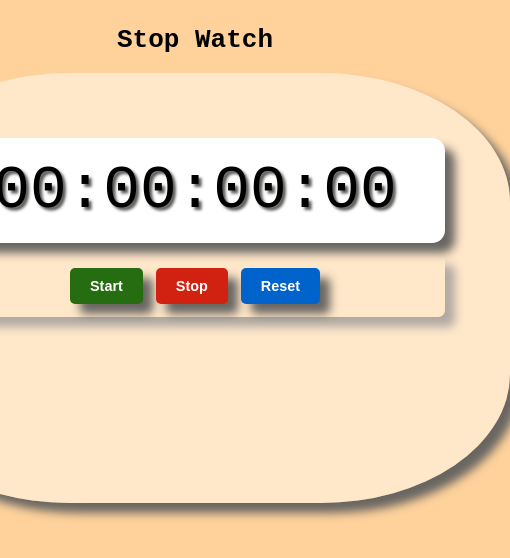
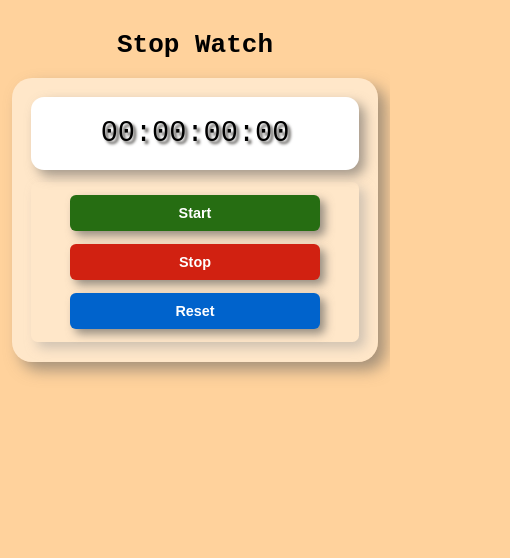
Before and after one commit to rajroshann/stop_watch, a plain HTML site: page index.html in a window 390 px wide. Shown: the whole page, 510 px wide, since content can reach past the window. Drawn offline with Linux system fonts and the light colour scheme.

Commit message:
Made stopwatch responsive for mobile devices

```diff
--- a/style.css
+++ b/style.css
@@ -1,102 +1,107 @@
-body{
+body {
   display: flex;
   flex-direction: column;
   align-items: center;
-  height: 100vh;
+  min-height: 100vh;
   background-color: rgba(255, 158, 40, 0.459);
   font-family: monospace;
-  height: 100%;
+  margin: 0;
+  padding: 1em;
 }
-#box{
 
+/* Stopwatch container */
+#box {
   display: flex;
   flex-direction: column;
   background-color: rgba(255, 255, 255, 0.455);
-  width: 500px;
-  height: 300px;
- padding:  5em;
- gap: .9em;
+  width: 90%;             /* take full width on small screens */
+  max-width: 500px;       /* cap for larger screens */
+  height: auto;           /* adjust height automatically */
+  padding: 2em;
+  gap: 0.9em;
+  border-radius: 20px;
+  box-shadow: 8px 8px 15px rgba(105, 102, 98, 0.6);
+}
 
-  border-radius: 13px;
-  box-shadow: 10px 10px 10px rgb(105, 102, 98);
-  border-radius: 30%;
-}
-#clock_box{
+/* Clock box */
+#clock_box {
   display: flex;
-  background-color: rgb(255, 255, 255);
-  font-size: 4.7em;
+  background-color: #fff;
+  font-size: 3em;        /* smaller base font */
   justify-content: center;
-  text-align: center;
   align-items: center;
   text-shadow: 3px 3px 3px rgb(91, 89, 86);
-  padding: .3em;
+  padding: 0.5em;
+  border-radius: 13px;
+  box-shadow: 6px 6px 12px rgba(105, 102, 98, 0.6);
+  word-break: break-word;
+  text-align: center;
+}
 
-  border-radius: 13px;
-  box-shadow: 10px 10px 10px rgb(105, 102, 98);
-}
-.btns{
-
+/* Buttons container */
+.btns {
   display: flex;
-flex-direction: row;
   justify-content: center;
   align-items: center;
+  flex-wrap: wrap;       /* buttons wrap on smaller screens */
   gap: 1em;
-box-shadow: 10px 10px 10px rgb(176, 170, 163);
-   border-radius: .5em;
+  border-radius: 0.5em;
   padding: 1em;
-
-
-
+  box-shadow: 6px 6px 12px rgba(176, 170, 163, 0.6);
 }
 
-
-#start{
-  background-color: rgb(38, 109, 18);
-  color: white;
+/* Buttons general */
+button {
   border: none;
   padding: 10px 20px;
-  border-radius: 5px;
+  border-radius: 6px;
   cursor: pointer;
   font-weight: bold;
-  font-size: .9em;
-  box-shadow: 10px 10px 10px rgb(105, 102, 98);
-  transition: background-color 0.3s ease-out, box-shadow 0.4s ease-out;
-}
-#start:hover{
-  background-color: rgb(49, 131, 24);
-  box-shadow: 5px 5px 5px rgb(86, 56, 4);
+  font-size: 0.9em;
+  color: white;
+  box-shadow: 5px 5px 10px rgba(105, 102, 98, 0.7);
+  transition: background-color 0.3s ease-out, box-shadow 0.3s ease-out;
 }
 
-#stop{
-  background-color: rgb(209, 33, 17);
-  color: white;
-  border: none;
-  padding: 10px 20px;
-  border-radius: 5px;
-  cursor: pointer;
-   font-weight: bold;
-  font-size: .9em;
-  box-shadow: 10px 10px 10px rgb(105, 102, 98);
-  transition: background-color 0.3s ease-out, box-shadow 0.4s ease-out;
+/* Individual button styles */
+#start {
+  background-color: rgb(38, 109, 18);
 }
-#stop:hover{
-  background-color: rgb(190, 4, 0);
-  box-shadow: 5px 5px 5px rgb(86, 56, 4);
+#start:hover {
+  background-color: rgb(49, 131, 24);
+  box-shadow: 3px 3px 6px rgb(86, 56, 4);
 }
 
-#reset{
+#stop {
+  background-color: rgb(209, 33, 17);
+}
+#stop:hover {
+  background-color: rgb(190, 4, 0);
+  box-shadow: 3px 3px 6px rgb(86, 56, 4);
+}
+
+#reset {
   background-color: rgb(0, 99, 204);
-  color: white;
-  border: none;
-  padding: 10px 20px;
-  border-radius: 5px;
-  cursor: pointer;
-   font-weight: bold;
-  font-size: .9em;
-   box-shadow: 10px 10px 10px rgb(105, 102, 98);
-  transition: background-color 0.3s ease-out, box-shadow 0.4s ease-out;
 }
-#reset:hover{
+#reset:hover {
   background-color: rgb(0, 79, 184);
-  box-shadow: 5px 5px 5px rgb(86, 56, 4);
+  box-shadow: 3px 3px 6px rgb(86, 56, 4);
 }
+
+/* 📱 Responsive adjustments */
+@media (max-width: 600px) {
+  #clock_box {
+    font-size: 2.2em;   /* smaller text for phones */
+    padding: 0.7em;
+  }
+  #box {
+    padding: 1.5em;
+  }
+  .btns {
+    flex-direction: column;  /* stack buttons on very small screens */
+  }
+  button {
+    width: 100%;
+    max-width: 250px;
+  }
+}
```
Also changed, not shown: Screenshot (33).png (added), Screenshot 2025-08-24 085006.png (added). Lines whose indentation alone changed are shown as unchanged.
